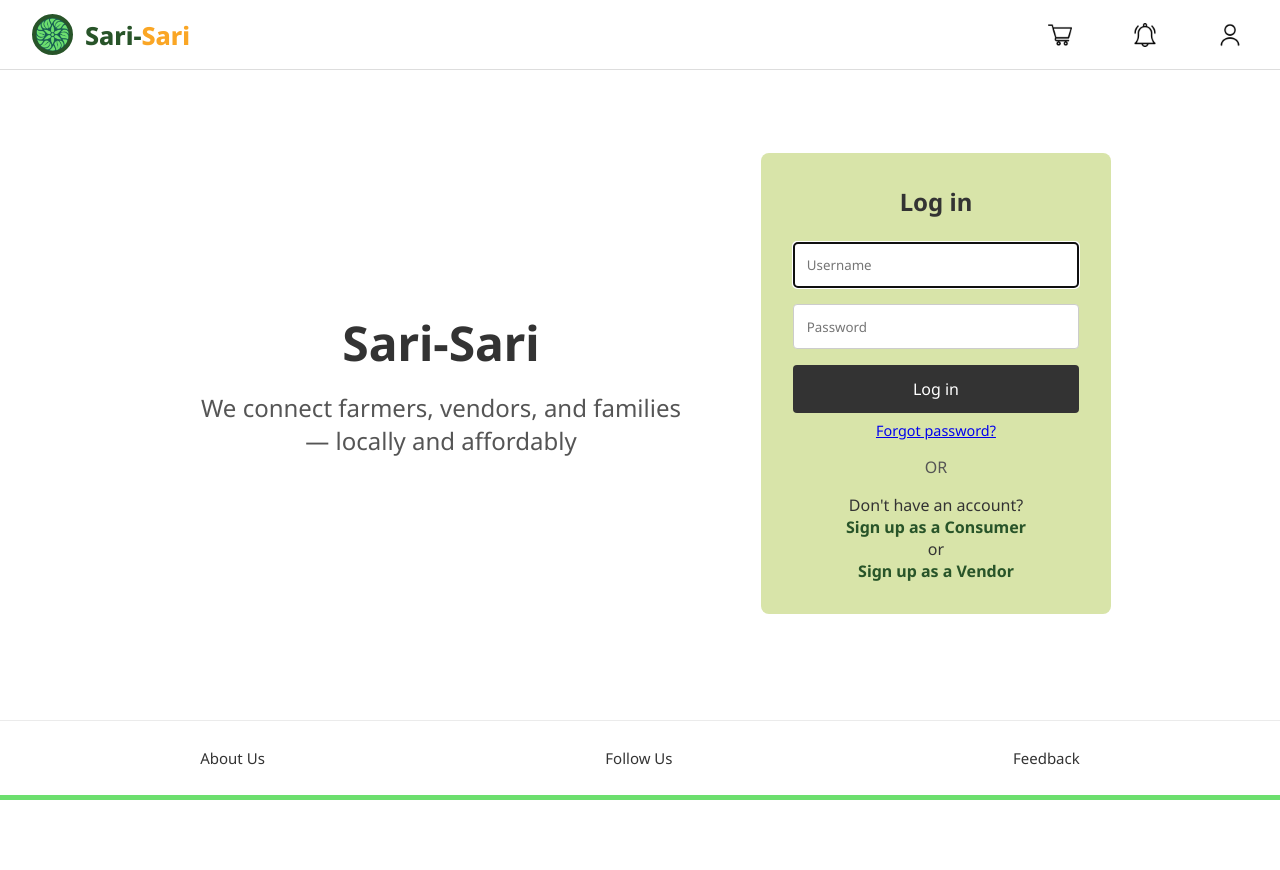
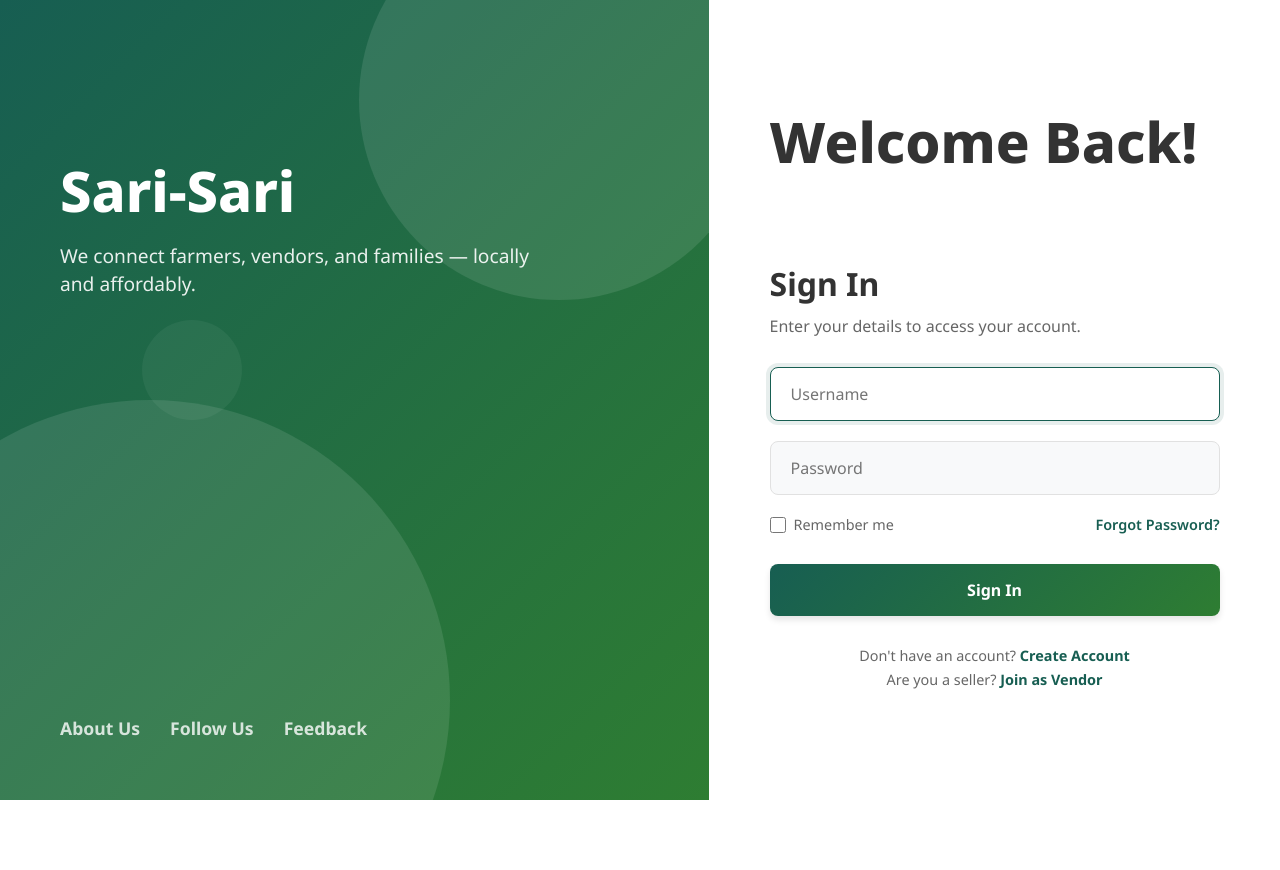
Before and after one commit to morel-porel/CSIT327-G1-Sari-SariAgriculturalMarket, a Django app: page /auth/login/ in a window 1280 px wide. After the commit the page ends 800 px from the top, so only its background shows below. Run offline with Django 5.2, Linux system fonts and the light colour scheme.

Commit message:
UI: design/ui changed for login and signup

```diff
--- a/static/css/style.css
+++ b/static/css/style.css
@@ -1,250 +1,261 @@
-/* static/css/style.css */
-body { font-family: sans-serif; margin: 0; display: flex; flex-direction: column; min-height: 100vh; }
-.navbar, .footer-links { display: flex; justify-content: space-between; align-items: center; padding: 12px 30px;; border-bottom: 1px solid var(--border-color);}
-footer { border-top: 1px solid var(--border-color); margin-top: auto; }
-.footer-links {
-    display: flex;
-    justify-content: space-around;
-    align-items: center;
-    padding: 18px 30px;
-    font-size: 15px;
-    width: 100%;
-    background: var(--bg-primary);
-    border-top: 1px solid var(--border-color);
-    border-bottom: 5px solid var(--accent-highlight);
-    /* position: fixed; <-- This was removed to prevent overlap */
-    bottom: 0;
-    left: 0;
-}
-.footer-links a {
-    color: var(--text-primary);;
-    text-decoration: none;
-    margin: 0 1rem;
+:root {
+    --auth-gradient: linear-gradient(135deg, #175e52 0%, #2e7d32 100%);
+    --auth-bg: #ffffff;
+    --text-main: #333;
+    --text-muted: #666;
+    --input-bg: #f8f9fa;
+    --border-color: #e1e1e1;
+    --brand-orange: #faa625; /* Updated Color */
 }
 
-/* --- NEW: Notification Badge Style --- */
-.nav-icons a {
-    position: relative; /* Needed to position the badge relative to the icon */
-    display: inline-block;
+.auth-overlay-wrapper {
+    position: fixed;
+    top: 0;
+    left: 0;
+    width: 100vw;
+    height: 100vh;
+    background-color: white;
+    z-index: 9999;
+    display: flex;
+    overflow: hidden;
+}
+
+.auth-left-panel {
+    flex: 1.2;
+    background: var(--auth-gradient);
+    padding: 60px;
+    display: flex;
+    flex-direction: column;
+    justify-content: space-between;
+    color: white;
+    position: relative;
+    overflow: hidden;
+}
+
+/* Decorative Circles */
+.auth-left-panel::before,
+.auth-left-panel::after {
+    content: '';
+    position: absolute;
+    border-radius: 50%;
+    background: rgba(255, 255, 255, 0.1);
+    z-index: 1;
+}
+
+.auth-left-panel::before {
+    width: 400px;
+    height: 400px;
+    top: -100px;
+    right: -50px;
+}
+
+.auth-left-panel::after {
+    width: 600px;
+    height: 600px;
+    bottom: -200px;
+    left: -150px;
+}
+
+.deco-circle-small {
+    position: absolute;
+    width: 100px;
+    height: 100px;
+    background: rgba(255, 255, 255, 0.05);
+    border-radius: 50%;
+    top: 40%;
+    left: 20%;
+    z-index: 1;
+}
+
+.brand-hero {
+    margin-top: 100px;
+    position: relative;
+    z-index: 2;
+}
+
+.brand-hero h1 {
+    font-size: 3.5rem;
+    font-weight: 800;
+    margin-bottom: 20px;
+    line-height: 1.1;
+}
+
+.brand-hero p {
+    font-size: 1.2rem;
+    opacity: 0.9;
+    max-width: 80%;
+    line-height: 1.5;
+}
+
+.auth-footer-links {
+    display: flex;
+    gap: 30px;
+    font-size: 1.1rem;
+    font-weight: 700;
+    position: relative;
+    z-index: 2;
+}
+
+.auth-footer-links a {
+    color: white;
+    text-decoration: none;
+    opacity: 0.8;
+    transition: opacity 0.2s;
+}
+
+.auth-footer-links a:hover {
+    opacity: 1;
+}
+
+.auth-right-panel {
+    flex: 1;
+    display: flex;
+    align-items: center;
+    justify-content: center;
+    background-color: var(--auth-bg);
+    padding: 40px;
+}
+
+.auth-box {
+    width: 100%;
+    max-width: 450px;
+}
+
+.auth-header {
+    margin-bottom: 30px;
+}
+
+.auth-welcome-text {
+    font-size: 3.5rem;
+    font-weight: 800;
+    color: var(--text-main);
+    margin: 0 0 90px 0;
+    line-height: 1.1;
+}
+
+.auth-header h2 {
+    font-size: 2rem;
+    color: var(--text-main);
+    margin-bottom: 10px;
+    font-weight: 700;
+}
+
+.auth-header p {
+    color: var(--text-muted);
+}
+
+.modern-form {
+    display: flex;
+    flex-direction: column;
+    gap: 20px;
+}
+
+.input-group {
+    position: relative;
+}
+
+.modern-input,
+.input-group input,
+.input-group select {
+    width: 100%;
+    padding: 15px 20px;
+    border: 1px solid var(--border-color);
+    background-color: var(--input-bg);
+    border-radius: 8px;
+    font-size: 1rem;
+    transition: all 0.3s ease;
+    box-sizing: border-box;
+}
+
+.input-group input:focus,
+.input-group select:focus {
+    outline: none;
+    background-color: white;
+    border-color: #175e52;
+    box-shadow: 0 0 0 4px rgba(23, 94, 82, 0.1);
+}
+
+input[type="checkbox"] {
+    accent-color: var(--brand-orange);
+    cursor: pointer;
+    width: 16px;
+    height: 16px;
+}
+
+.btn-primary-auth {
+    background: var(--auth-gradient);
+    color: white;
+    padding: 15px;
+    border: none;
+    border-radius: 8px;
+    font-size: 1rem;
+    font-weight: bold;
+    cursor: pointer;
+    transition: transform 0.2s, box-shadow 0.2s;
+    width: 100%;
+    margin-top: 10px;
+    box-shadow: 0 4px 6px rgba(0,0,0,0.1);
+}
+
+.btn-primary-auth:hover {
+    transform: translateY(-2px);
+    box-shadow: 0 6px 12px rgba(23, 94, 82, 0.2);
+}
+
+.auth-actions {
+    display: flex;
+    justify-content: space-between;
+    align-items: center;
+    font-size: 0.9rem;
+    color: var(--text-muted);
+}
+
+.auth-actions label {
+    display: flex;
+    align-items: center;
+    gap: 8px;
+    cursor: pointer;
+}
+
+.auth-actions a {
+    color: #175e52;
+    text-decoration: none;
+    font-weight: 600;
+}
+
+.auth-switch {
+    margin-top: 30px;
+    text-align: center;
+    font-size: 0.9rem;
+    color: var(--text-muted);
+}
+
+.auth-switch a {
+    color: #175e52;
+    font-weight: 700;
     text-decoration: none;
 }
 
-.notification-count {
-    position: absolute;
-    top: -5px;
-    right: -8px;
-    background-color: red;
-    color: white;
-    border-radius: 50%;
-    padding: 2px 5px;
-    font-size: 10px;
-    font-weight: bold;
-    min-width: 15px;
-    text-align: center;
-    line-height: 1.2;
-    border: 1px solid white; /* Optional: adds a tiny separation from the icon */
-    box-shadow: 0 2px 4px rgba(0,0,0,0.2);
+.errorlist {
+    color: #d32f2f;
+    font-size: 0.85rem;
+    list-style: none;
+    padding: 0;
+    margin-bottom: 10px;
 }
 
-/* This is the original rule for your homepage, etc. */
-.main-container {
-    display: flex;
-    flex: 1;
-    justify-content: center;
-    align-items: center;
-    gap: 5rem;
-    padding-bottom: 2rem;
-    padding-left: 2rem;
+@media (max-width: 900px) {
+    .auth-overlay-wrapper {
+        flex-direction: column;
+        overflow-y: auto;
+    }
+    .auth-left-panel {
+        flex: 0 0 200px;
+        padding: 30px;
+    }
+    .brand-hero { margin-top: 20px; }
+    .brand-hero h1 { font-size: 2rem; }
+    .auth-welcome-text { font-size: 2.5rem; }
+    .auth-footer-links { display: none; }
+    .auth-right-panel { padding: 40px 20px; }
 }
-.info-section { text-align: center; }
-.logo-large { font-size: 3rem; font-weight: bold; margin-bottom: 1rem; color: var(--text-primary); }
-.tagline { font-size: 1.5rem; color: var(--text-secondary); }
-.form-section { }
-.form-box { background-color: var(--bg-form); padding: 2rem; border-radius: 8px; width: 350px; }
-.form-box h2 { text-align: center; margin-bottom: 1.5rem; color: var(--text-primary);}
-form { display: flex; flex-direction: column; gap: 1rem; }
-form input { padding: 0.8rem; border: 1px solid var(--border-input); border-radius: 4px;
-    background-color: var(--bg-primary);
-    color: var(--text-primary);
-}
-.btn-submit { background-color: var(--text-primary); color: var(--bg-primary); padding: 0.8rem; border: none; border-radius: 4px; cursor: pointer; font-size: 1rem; }
-.forgot-password { display: block; text-align: center; margin-top: 0.5rem; font-size: 0.9rem; }
-.or-divider { text-align: center; margin: 1rem 0;  color: var(--text-secondary); }
-p { text-align: center;  color: var(--text-primary); }
-/* Style for field-specific errors */
-.form-field .errorlist {
-    list-style-type: none;
-    padding: 0;
-    margin: 5px 0 0 0;
-    font-size: 0.9em;
-    color: var(--danger-color); /* A standard error red color */
-}
-
-/* Style for general form errors at the top */
-.form-errors .errorlist {
-    list-style-type: none;
-    padding: 10px;
-    margin-bottom: 1rem;
-    background-color: var(--bg-accent);
-    border: 1px solid var(--danger-color);
-    color: var(--danger-color);
-    border-radius: 4px;
-}
-.form-box input[type="text"],
-.form-box input[type="email"],
-.form-box input[type="password"],
-.form-box select {
-    width: 100%;
-    box-sizing: border-box;
-}
-.form-box .btn-submit {
-    width: 100%;
-    box-sizing: border-box;
-}
-.form-field-role > div {
-    display: flex;
-    gap: 1.5rem; /* Space between the options */
-    margin-top: 0.5rem;
-    justify-content: center; /* Center the radio buttons */
-}
-
-/* Style each individual radio option */
-.form-field-role label {
-    display: flex;
-    align-items: center;
-    gap: 0.3rem; /* Space between the radio circle and its text */
-    color: var(--text-primary);
-}
-.form-box p a {
-    text-decoration: none;
-    font-weight: bold;
-    color: var(--link-color); /* A color from your theme */
-}
-
-
-/* ========================================= */
-/* PRODUCT MODAL STYLES (This is OK to keep)
-/* ========================================= */
-
-.modal-backdrop {
-    position: fixed;
-    top: 0;
-    left: 0;
-    width: 100%;
-    height: 100%;
-    background: rgba(0, 0, 0, 0.5);
-    z-index: 1000;
-}
-
-.modal {
-    position: fixed;
-    top: 50%;
-    left: 50%;
-    transform: translate(-50%, -50%);
-    width: 90%;
-    max-width: 800px;
-    max-height: 90vh;
-    overflow-y: auto;
-    background: white;
-    border-radius: 8px;
-    box-shadow: 0 5px 20px rgba(0, 0, 0, 0.2);
-    z-index: 1001;
-}
-
-.modal-close {
-    position: absolute;
-    top: 10px;
-    right: 20px;
-    font-size: 2.5em;
-    font-weight: bold;
-    color: var(--text-secondary);
-    background: none;
-    border: none;
-    cursor: pointer;
-}
-.modal-close:hover {
-    color: var(--text-primary);
-}
-
-.modal-content {
-    display: flex;
-    padding: 30px;
-}
-
-.modal-image {
-    flex: 1;
-    margin-right: 30px;
-}
-.modal-image img {
-    width: 100%;
-    height: auto;
-    border-radius: 8px;
-    border: 1px solid var(--border-color);
-}
-
-.modal-details {
-    flex: 2;
-}
-.modal-details h2 {
-    margin: 0 0 5px 0;
-    font-size: 2em;
-    color: var(--text-primary);
-}
-.modal-vendor {
-    font-size: 1.1em;
-    color: var(--text-secondary);
-    margin-bottom: 20px;
-    display: block;
-}
-.modal-price {
-    font-size: 1.8em;
-    font-weight: bold;
-    color: var(--accent-primary);
-    margin-bottom: 20px;
-}
-.modal-description {
-    font-size: 1em;
-    line-height: 1.6;
-    color: var(--text-secondary);
-    margin-bottom: 20px;
-}
-.modal-meta {
-    font-size: 0.9em;
-    color: var(--text-secondary);
-    padding-top: 15px;
-    border-top: 1px solid var(--bg-accent);
-}
-.modal-meta span {
-    margin-right: 20px;
-}
-
-/* Style the chat button */
-.modal-details .btn-message-vendor {
-    display: inline-block;
-    width: 100%;
-    text-align: center;
-    padding: 15px;
-    margin-top: 25px;
-    background: var(--accent-primary);
-    color: var(--text-on-accent);
-    text-decoration: none;
-    font-weight: bold;
-    border-radius: 5px;
-    font-size: 1.1em;
-    transition: background-color 0.2s;
-}
-.modal-details .btn-message-vendor:hover {
-    background: var(--accent-secondary);
-}
-
-/* ========================================= */
-/* PROFILE PAGE AVATAR FIX (This is OK to keep)
-/* ========================================= */
-.profile-avatar {
-    width: 120px;
-    height: 120px;
-    border-radius: 50%;
-    object-fit: cover;
-    border: 3px solid var(--border-color);
-    margin-bottom: 10px;
-}
--- a/templates/registration/login.html
+++ b/templates/registration/login.html
@@ -1,5 +1,4 @@
 {% extends 'base.html' %}
-
 {% load static %}
 
 {% block css %}
@@ -7,33 +6,60 @@
 {% endblock %}
 
 {% block content %}
-<div class="info-section">
-    <div class="logo-large">Sari-Sari</div>
-    <p class="tagline">We connect farmers, vendors, and families <br> — locally and affordably</p>
-</div>
+<div class="auth-overlay-wrapper">
+    <div class="auth-left-panel">
+        <div class="deco-circle-small"></div>
+        <div class="brand-hero">
+            <h1>Sari-Sari</h1>
+            <p>We connect farmers, vendors, and families — locally and affordably.</p>
+        </div>
+        <div class="auth-footer-links">
+            <a href="{% url 'about' %}">About Us</a>
+            <a href="#">Follow Us</a>
+            <a href="#">Feedback</a>
+        </div>
+    </div>
 
-<div class="form-section">
-    <div class="form-box">
-        <h2>Log in</h2>
-        <form method="post">
-            {% csrf_token %}
+    <div class="auth-right-panel">
+        <div class="auth-box">
+            <div class="auth-header">
+                <h1 class="auth-welcome-text">Welcome Back!</h1>
+                <h2>Sign In</h2>
+                <p>Enter your details to access your account.</p>
+            </div>
 
-            <!-- Django's form will render the username and password fields -->
-            <div class="form-field">{{ form.username }}</div>
+            <form method="post" class="modern-form">
+                {% csrf_token %}
 
-            <div class="form-field">{{ form.password }}</div>
+                {% if form.non_field_errors %}
+                    <ul class="errorlist">
+                        {% for error in form.non_field_errors %}
+                            <li>{{ error }}</li>
+                        {% endfor %}
+                    </ul>
+                {% endif %}
 
-            <button type="submit" class="btn-submit">Log in</button>
-        </form>
+                <div class="input-group">
+                    {{ form.username }}
+                </div>
 
-        <a href="{% url 'password_reset_form' %}" class="forgot-password">Forgot password?</a>
+                <div class="input-group">
+                    {{ form.password }}
+                </div>
 
-        <div class="or-divider">OR</div>
-        <p>
-            Don't have an account? <br>
-            <a href="{% url 'signup' %}">Sign up as a Consumer</a><br> or <br>
-            <a href="{% url 'vendor_signup' %}">Sign up as a Vendor</a>
-        </p>
+                <div class="auth-actions">
+                    <label><input type="checkbox"> Remember me</label>
+                    <a href="{% url 'password_reset_form' %}">Forgot Password?</a>
+                </div>
+
+                <button type="submit" class="btn-primary-auth">Sign In</button>
+            </form>
+
+            <div class="auth-switch">
+                <p>Don't have an account? <a href="{% url 'signup' %}">Create Account</a></p>
+                <p style="margin-top: 5px;">Are you a seller? <a href="{% url 'vendor_signup' %}">Join as Vendor</a></p>
+            </div>
+        </div>
     </div>
 </div>
 {% endblock %}
```
Also changed, not shown: static/css/consumer_profile.css (+4 -4 lines), templates/registration/signup.html (+40 -37 lines), templates/registration/vendor_signup.html (+40 -21 lines), users/forms.py (+3 -7 lines).
